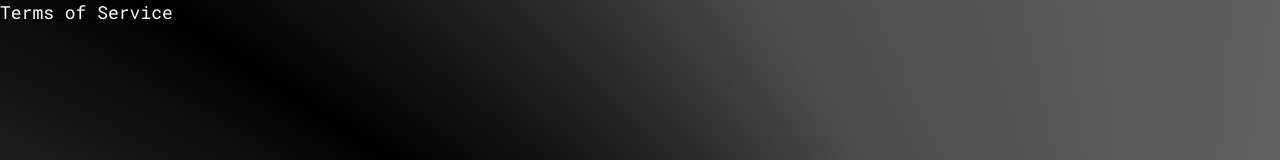
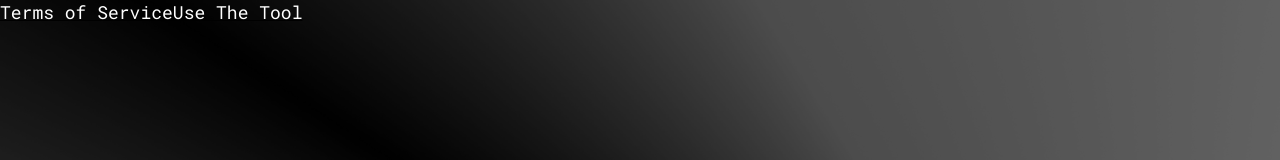
Before and after one commit to Neonatal-AI/Front-end, a React app: page / in a window 1280 px wide. Before the commit this address had no page. Shown: the top 160 px of the page. Built offline with nearby package versions, Linux system fonts and the light colour scheme.

Commit message:
allow access to page for testing

```diff
--- a/src/App.js
+++ b/src/App.js
@@ -21,7 +21,7 @@ const App = () => {
         {/* only want this to render on page if user does not have a valid session cookie */}
         {!sessionCookie && <Link to="/tos"><font size="+1">Terms of Service</font></Link>}
         {/* only want this to render on page if user does have a valid session cookie */}
-        {sessionCookie && <Link to="/main"><font size="+1">Use The Tool</font></Link>}
+        {!sessionCookie && <Link to="/main"><font size="+1">Use The Tool</font></Link>}
         <br/>
 
       </nav>
```
